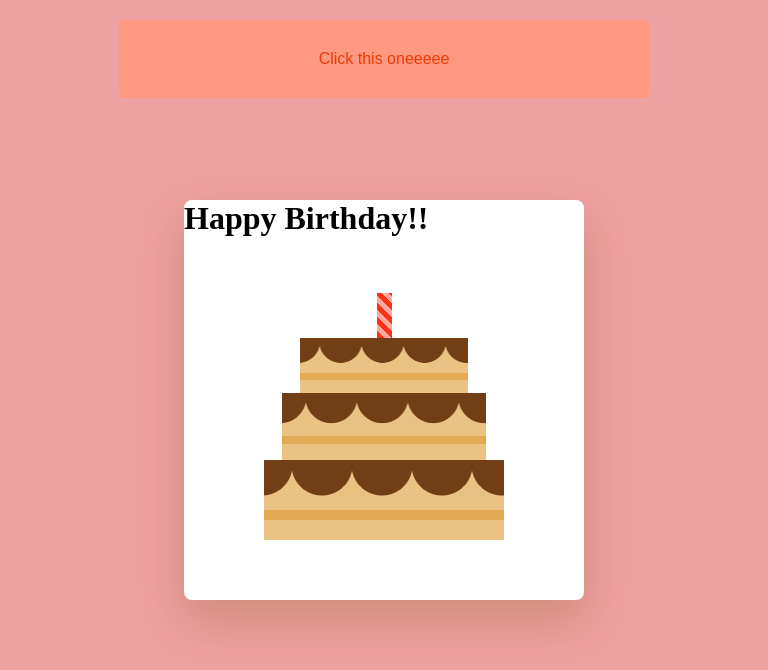
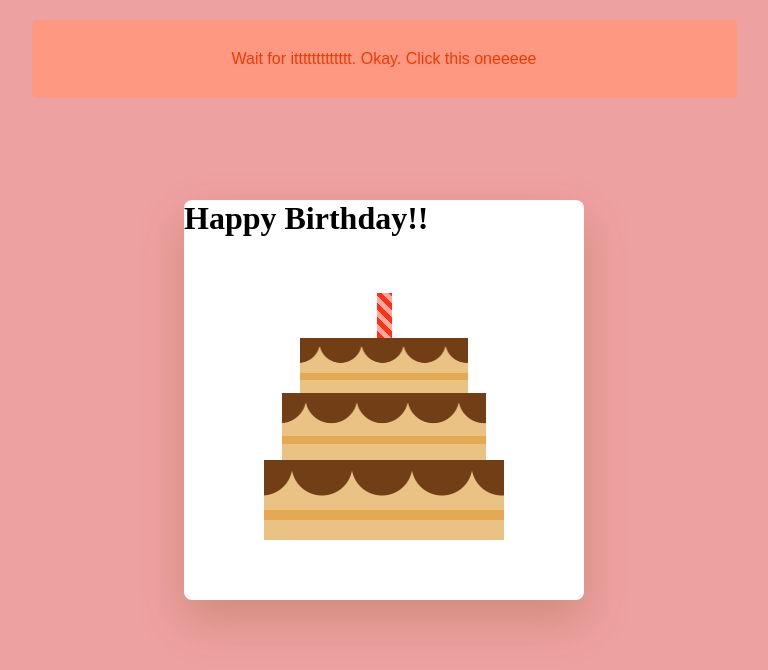
Before and after one commit to max-x07/Happy_Birthday, a plain HTML site: page cakey.html in a window 1280 px wide. Shown: the whole page, without its empty margins (256-1024 px from the left). Drawn offline with Linux system fonts and the light colour scheme.

Commit message:
Update cakey.html

```diff
--- a/cakey.html
+++ b/cakey.html
@@ -44,7 +44,7 @@
     </div>
 
     <div class="button-container">
-      <a href="Hi.html"><button type="button">Click this oneeeee</button></a>
+      <a href="Hi.html"><button type="button">Wait for ittttttttttttt. Okay. Click this oneeeee</button></a>
   </div>
 
 
```
